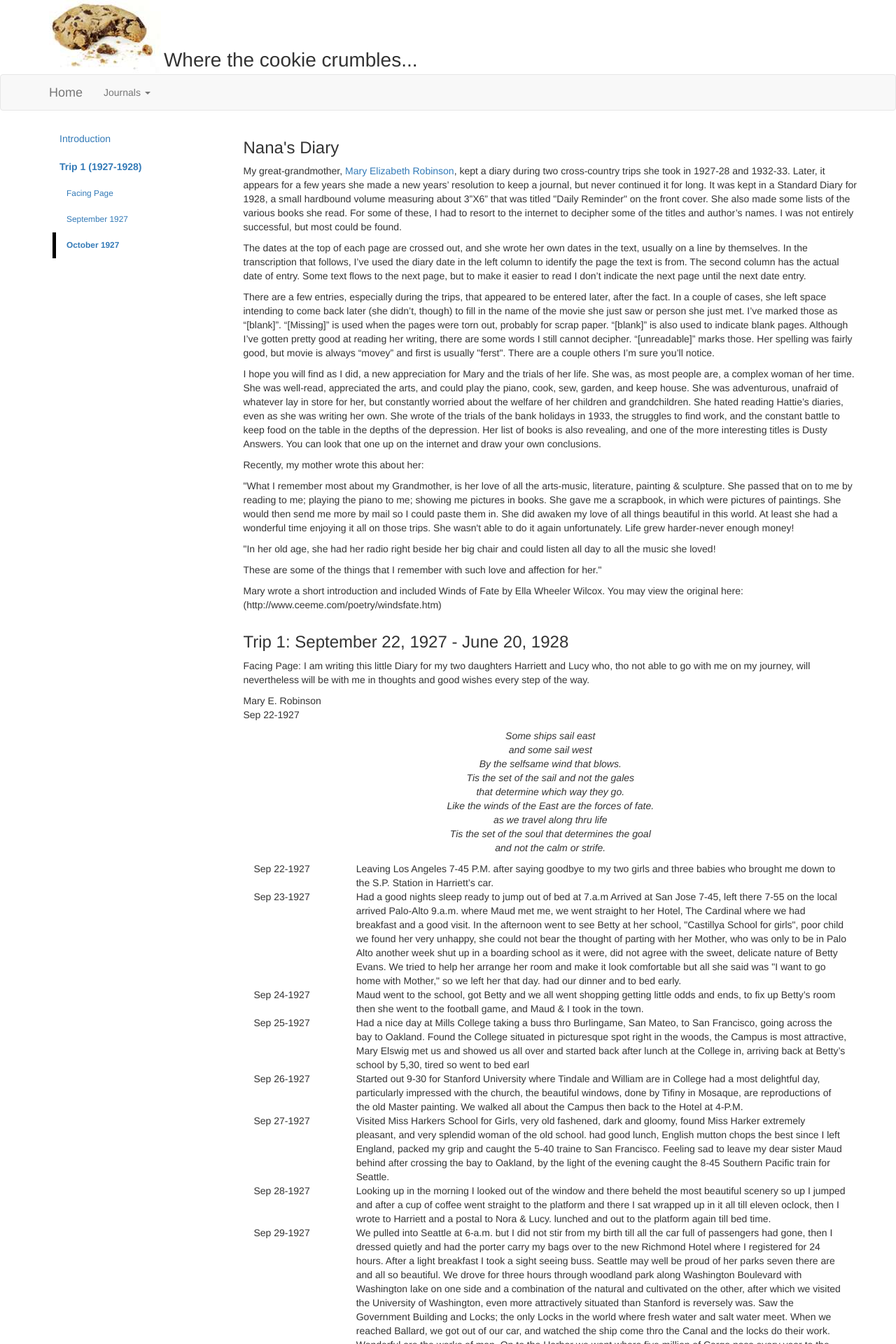
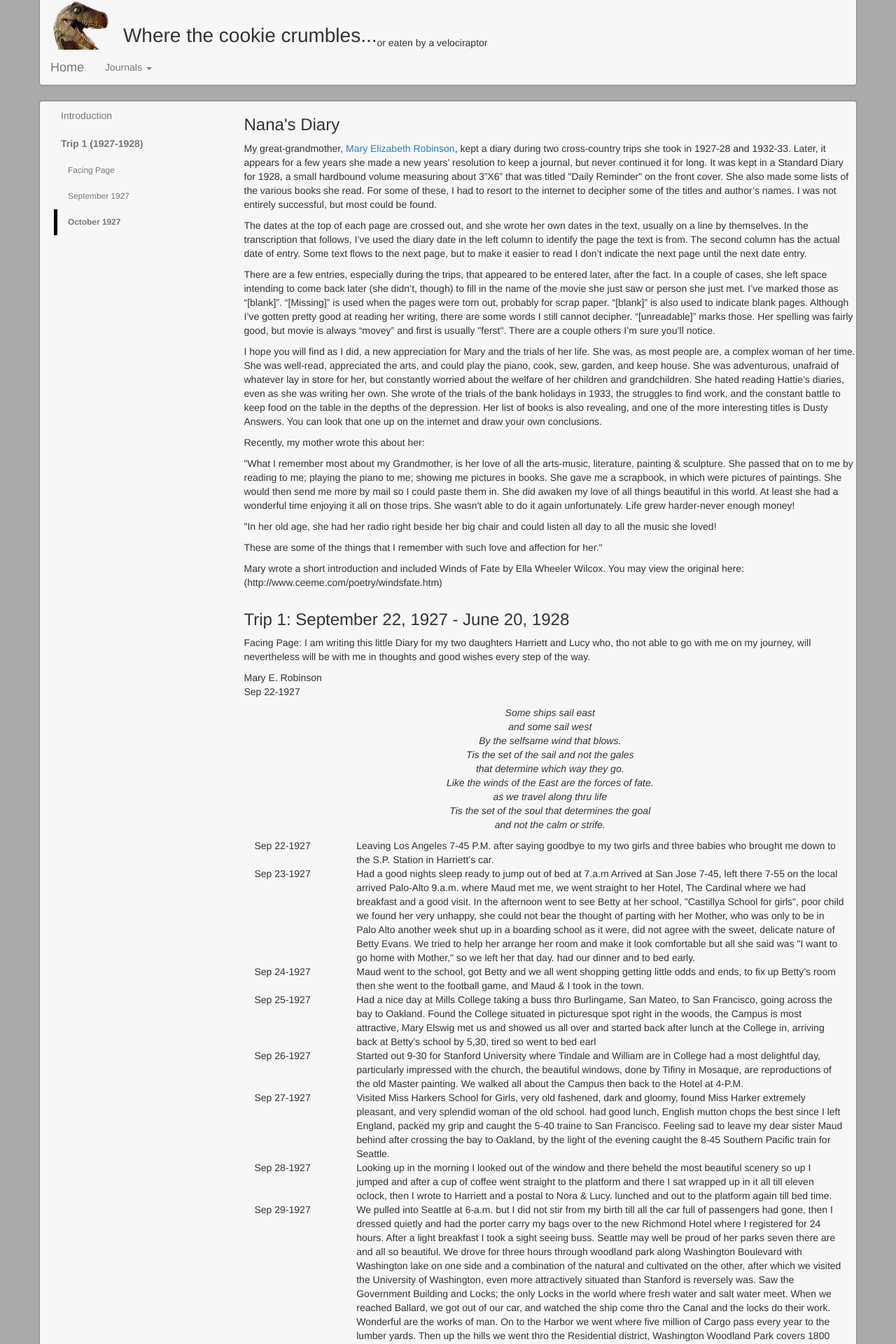
Before and after one commit to veccsolutions/veccsolutions.github.io, a Jekyll site: the page built from diaries/nanas/index.html, in a window 1280 px wide. Shown: the top 1920 px of the page at 70% size. Built offline with Jekyll 4.4.1, drawn with Linux system fonts in a browser that asks for light colours; nearby versions of some CDN libraries.

Commit message:
Added some decent(ish) coloring - need transparent logo

```diff
--- a/_includes/page-header.html
+++ b/_includes/page-header.html
@@ -1,11 +1,12 @@
 <div class="container">
   <span>
-   <img src="/images/cookie.jpg" alt="Cookie" />
+    <img src="/images/raptor.png" style="width: 100px;"/>
+   <!--<img src="/images/cookie.jpg" alt="Cookie" />-->
    </span>
-   <span class="pull-down larger hidden-xs">Where the cookie crumbles...</span>
+   <span class="pull-down larger hidden-xs">Where the cookie crumbles...</span><span class="pull-down smaller hidden-xs">or eaten by a velociraptor</span>
 </div>
 <nav class="navbar navbar-default">
-  <div class="container">
+  <div class="container rounded-bottom">
     <!-- Brand and toggle get grouped for better mobile display -->
     <div class="navbar-header">
       <button type="button" class="navbar-toggle collapsed" data-toggle="collapse" data-target="#bs-example-navbar-collapse-1" aria-expanded="false">
--- a/_layouts/default.html
+++ b/_layouts/default.html
@@ -5,7 +5,7 @@
 
   <body data-spy="scroll" data-target=".scrollspy">
     {% include page-header.html %}
-    <div class="container">
+    <div class="container rounded">
     <section class="main-content">
 
       {{ content }}
--- a/css/site.css
+++ b/css/site.css
@@ -1,8 +1,31 @@
+body {
+  background-color: #aaa;
+}
+.container {
+  border-left: 2px solid #999;
+  border-right: 2px solid #999;
+  background-color: #f7f7f7;
+}
+.rounded {
+  border: 2px solid #999;
+  border-radius: 5px;
+}
+.rounded-bottom {
+  border-top: none;
+  border-left: 2px solid #999;
+  border-right: 2px solid #999;
+  border-bottom: 2px solid #999;
+  border-bottom-left-radius: 5px;
+  border-bottom-right-radius: 5px;
+}
 .pull-down {
     vertical-align: bottom;
 }
 span.larger {
     font-size: 2em;
+}
+.scrollspy a {
+  color: #777;
 }
 .scrollspy > .nav .active {
   font-weight: bold;
@@ -20,6 +43,7 @@ span.larger {
   margin-left: 10px;
   font-weight: normal;
   font-size: .85em;
+  color: #777;
 }
 
 .scrollspy > .nav .nav span {
@@ -57,3 +81,7 @@ span.larger {
 .affix-bottom {
   position: absolute;
 }
+.navbar-default {
+  background-color: transparent;
+  border: none;
+}
--- a/diaries/nanas/index.html
+++ b/diaries/nanas/index.html
@@ -59,6 +59,8 @@ title: {{ site.name }}
         </div>
         </section>
         <section id="trip1">
+        </section>
+        <section id="trip1-facingpage">
             <div class="row">
             <h3>Trip 1: September 22, 1927 - June 20, 1928</h3>
             </div>
```
Also changed, not shown: images/cookie1.png (added), images/raptor.png (added).
